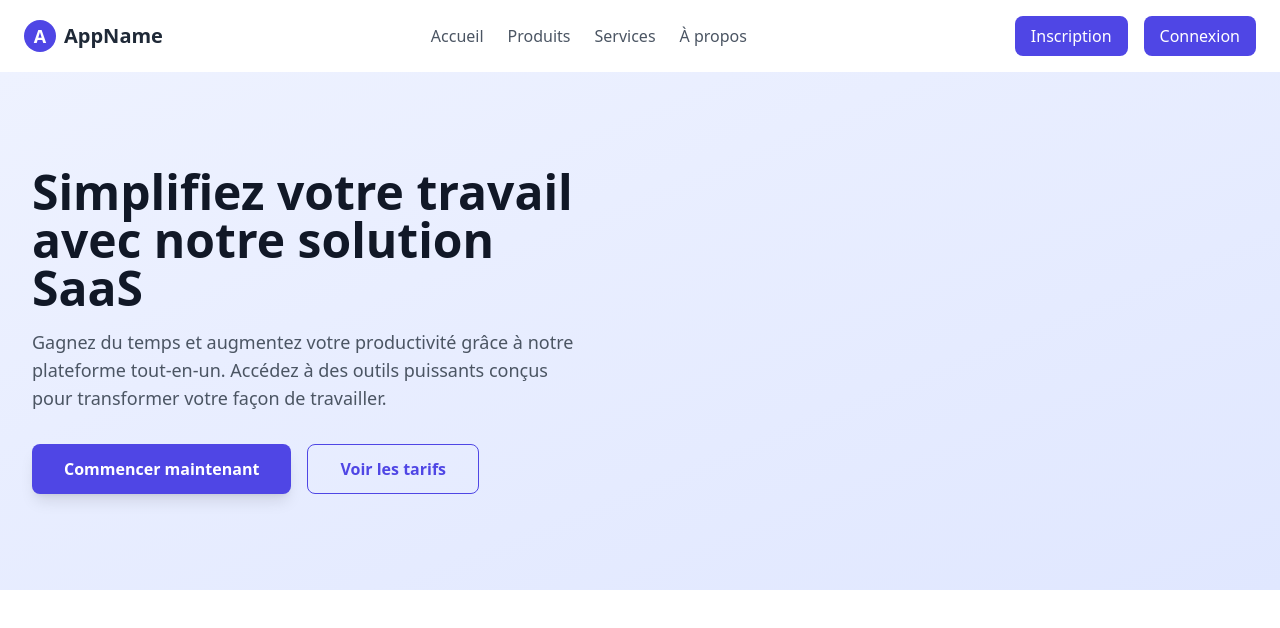
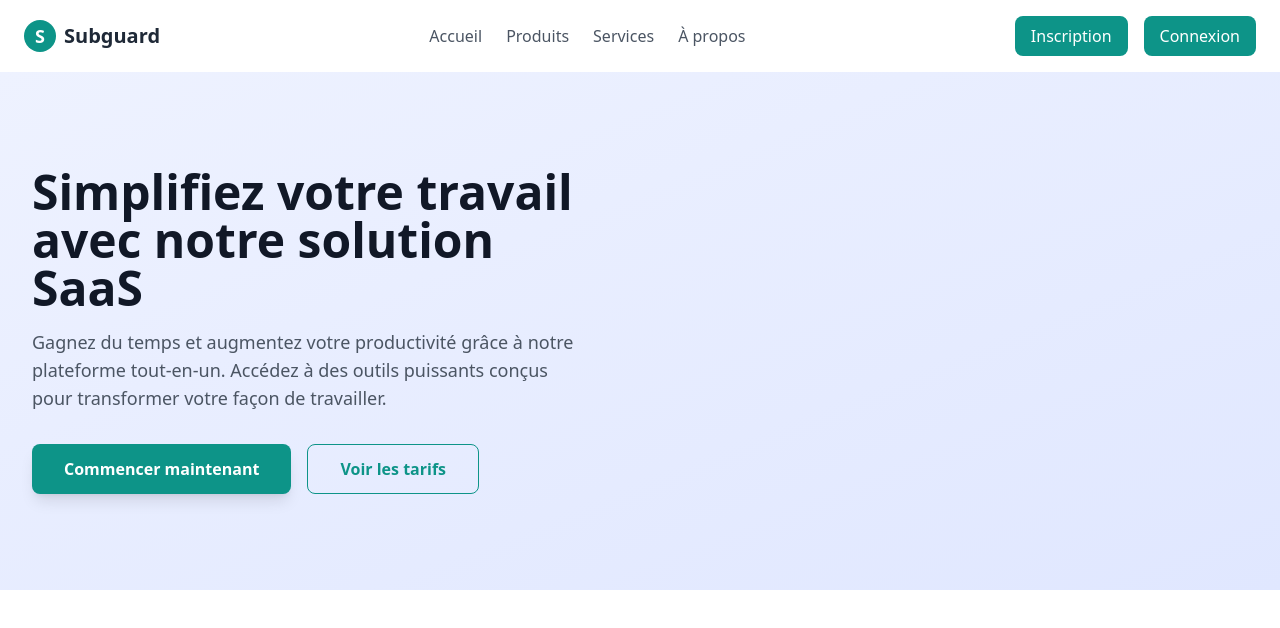
Before and after one commit to TheoPIERSON/saas-training, a Nuxt app in the folder front-saas-training/: page / in a window 1280 px wide. Shown: the top 628 px of the page. Built offline with nearby package versions, Linux system fonts and the light colour scheme.

Commit message:
feat: configure tailwind theme

```diff
--- a/front-saas-training/components/BaseNavigation.vue
+++ b/front-saas-training/components/BaseNavigation.vue
@@ -3,9 +3,9 @@
     <!-- Logo et nom du site -->
     <div class="flex items-center space-x-2">
       <NuxtLink to="/" class="w-8 h-8 bg-primary rounded-full flex items-center justify-center">
-        <span class="text-white font-bold text-lg">A</span>
+        <span class="text-white font-bold text-lg">S</span>
       </NuxtLink>
-      <NuxtLink to="/"> <span class="text-xl font-semibold text-gray-800">AppName</span></NuxtLink>
+      <NuxtLink to="/"> <span class="text-xl font-semibold text-gray-800">Subguard</span></NuxtLink>
     </div>
 
     <!-- Navigation centrale (optionnelle) -->
--- a/front-saas-training/tailwind.config.ts
+++ b/front-saas-training/tailwind.config.ts
@@ -7,16 +7,16 @@ export default {
     extend: {
       colors: {
         primary: {
-          DEFAULT: "#4F46E5", // Indigo 600
-          light: "#6366F1", // Indigo 500
-          dark: "#4338CA", // Indigo 700
+          DEFAULT: "#0D9488", // Teal 600
+          light: "#14B8A6", // Teal 500
+          dark: "#0F766E", // Teal 700
         },
         secondary: {
           DEFAULT: "#F97316", // Orange 500
           light: "#FB923C",
           dark: "#EA580C",
         },
-        accent: "#10B981", // Emerald 500
+        accent: "#65A30D", // Emerald 500
         background: "#F9FAFB",
         surface: "#FFFFFF",
         muted: "#6B7280", // Gray 500
```
